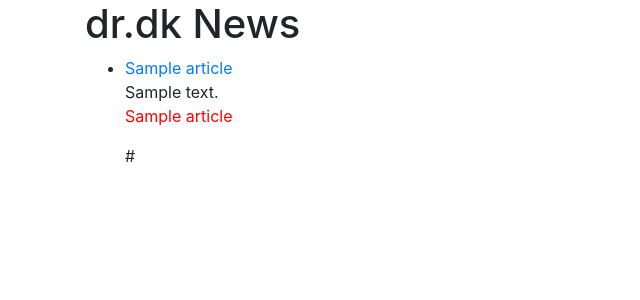
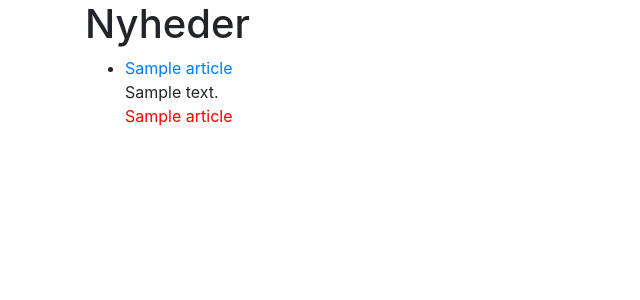
Before and after one commit to hojlund123/danskenyheder, a Flask app: template templates/index.html in a window 1280 px wide. Shown: the top 300 px of the page, without its empty margins (0-640 px from the left). Run offline with Flask 3, Linux system fonts and the light colour scheme; the template is opened without the code that fills it: most values are stand-ins (such as "Sample title", 1, 10 or a date in 2020); some libraries are stand-ins or nearby versions.

Commit message:
Update index.html

```diff
--- a/templates/index.html
+++ b/templates/index.html
@@ -1,21 +1,21 @@
 <!DOCTYPE html>
 <html>
 <head>
-	<title>dr.dk News</title>
+	<title>Nyheder</title>
 	<!-- Add Bootstrap CSS -->
 	<link rel="stylesheet" href="https://stackpath.bootstrapcdn.com/bootstrap/4.3.1/css/bootstrap.min.css" integrity="sha384-ggOyR0iXCbMQv3Xipma34MD+dH/1fQ784/j6cY/iJTQUOhcWr7x9JvoRxT2MZw1T" crossorigin="anonymous">
 </head>
 <body>
 <div class="container">
-	<h1>dr.dk News</h1>
+	<h1>Nyheder</h1>
 	<ul>
 		{% for article in articles %}
 		<li><a href="/article/{{ loop.index0 }}">{{ article.title }}</a></li>
 		{{ article.description }}
 		<p>
-                <text style='color:red;'>{{ article.name }}</text>
+                <a style='color:red;' href='{{ article.link }}'>{{ article.name }}</a>
                 <p>
-                {{ article.link }}
+
 		{% if 'media_content' in article %}
 		<img src="{{ article.media_content[0]['url'] }}" alt="{{ article.title }}">
 		{% endif %}
```
